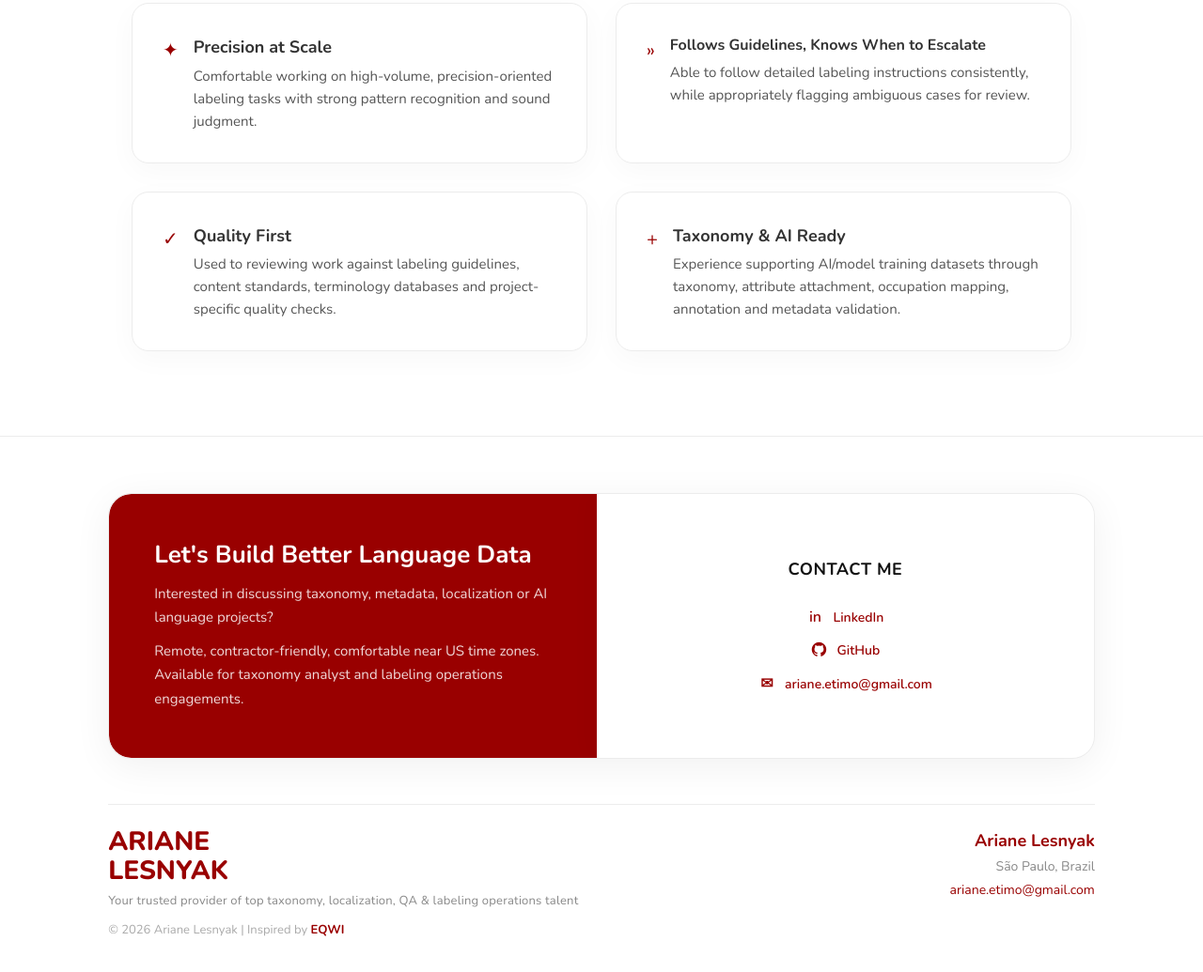
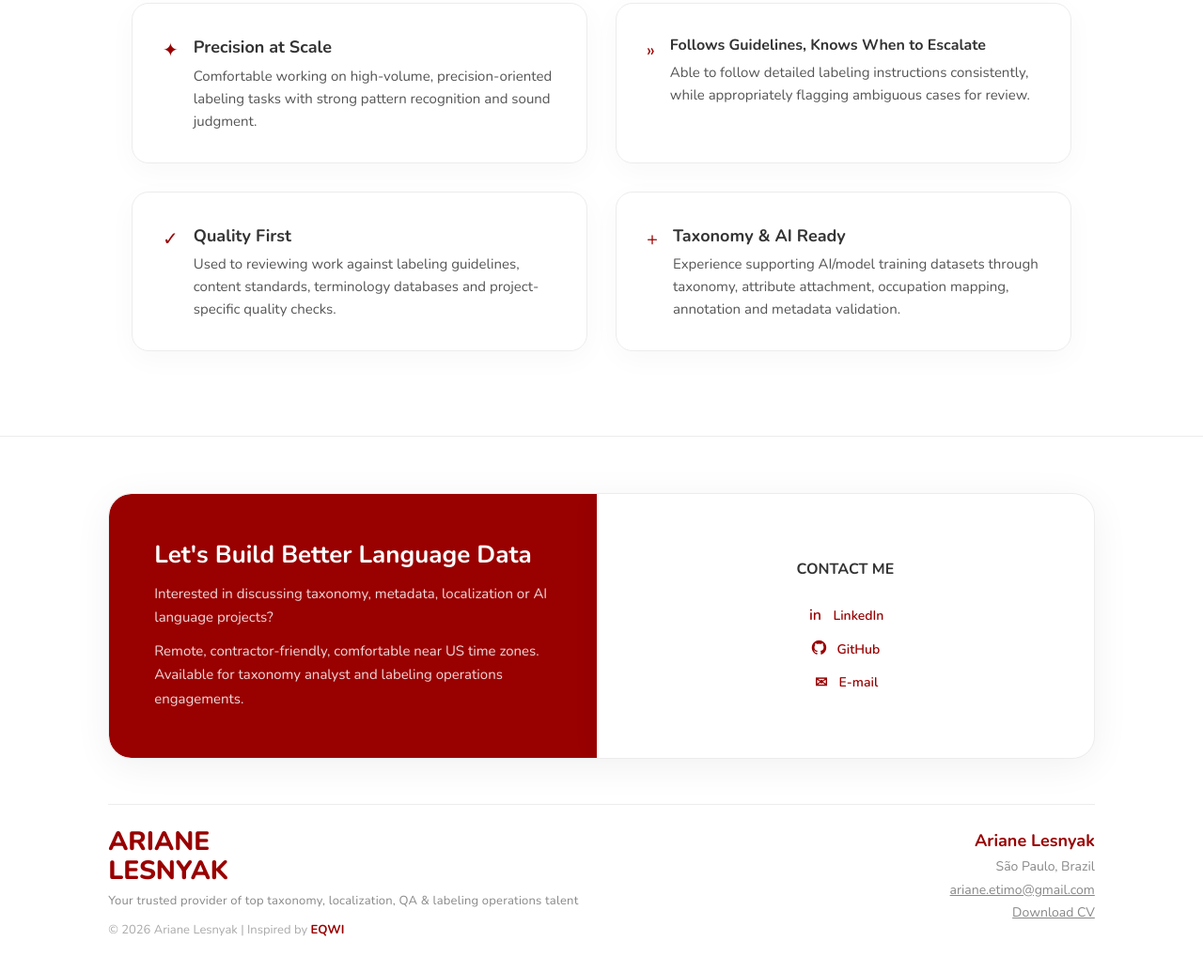
Before and after one commit to alc-etimo/eqwi, a plain HTML site: page index.html in a window 1280 px wide. Shown: the part 6781-7816 px from the top of the page at 94% size. Drawn offline with nearby package versions, Linux system fonts and the light colour scheme.

Commit message:
Update index.html

```diff
--- a/index.html
+++ b/index.html
@@ -709,6 +709,13 @@
       text-align: right;
     }
 
+.footer-bottom-right .cv-small {
+      font-size: 14px;
+      color: #990000;
+      font-weight: 400;
+      text-align: right;
+    }
+
     /* ===== BACK TO TOP ===== */
     .back-to-top {
       position: fixed;
@@ -1100,11 +1107,11 @@
       <p style="font-weight:300;font-size:15px;margin-top:4px;">Remote, contractor-friendly, comfortable near US time zones. Available for taxonomy analyst and labeling operations engagements.</p>
     </div>
     <div class="footer-right">
-      <a href="mailto:ariane.lesnyak@example.com" class="cta-text">CONTACT ME</a>
+      <strong>CONTACT ME</strong>
       <div class="footer-social">
-        <a href="#"><span class="icon">in</span> LinkedIn</a>
-        <a href="#"><span class="icon"><i style="font-size:18px" class="fa">&#xf09b;</i></span> GitHub</a>
-        <a href="mailto:ariane.lesnyak@example.com"><span class="icon">✉</span> ariane.etimo@gmail.com</a>
+        <a href="linkedin.com/in/arianelesnyak"><span class="icon">in</span> LinkedIn</a>
+        <a href="https://alc-etimo.github.io/eqwi/"><span class="icon"><i style="font-size:18px" class="fa">&#xf09b;</i></span> GitHub</a>
+        <a href="mailto:ariane.etimo@gmail.com"><span class="icon">✉</span> E-mail</a>
       </div>
     </div>
   </div>
@@ -1118,7 +1125,9 @@
     <div class="footer-bottom-right">
       <div class="name-small">Ariane Lesnyak</div>
       <div class="location-small">São Paulo, Brazil</div>
-      <div class="email-small">ariane.etimo@gmail.com</div>
+      <div class="email-small"><a href="mailto:ariane.etimo@gmail.com" style="color:#888;"><u>ariane.etimo@gmail.com</u></a></div>
+      <div class="cv-small"><a href="#"  style="color:#888;"><u>Download CV</u></a></div>
+
     </div>
   </div>
 </footer>
```
